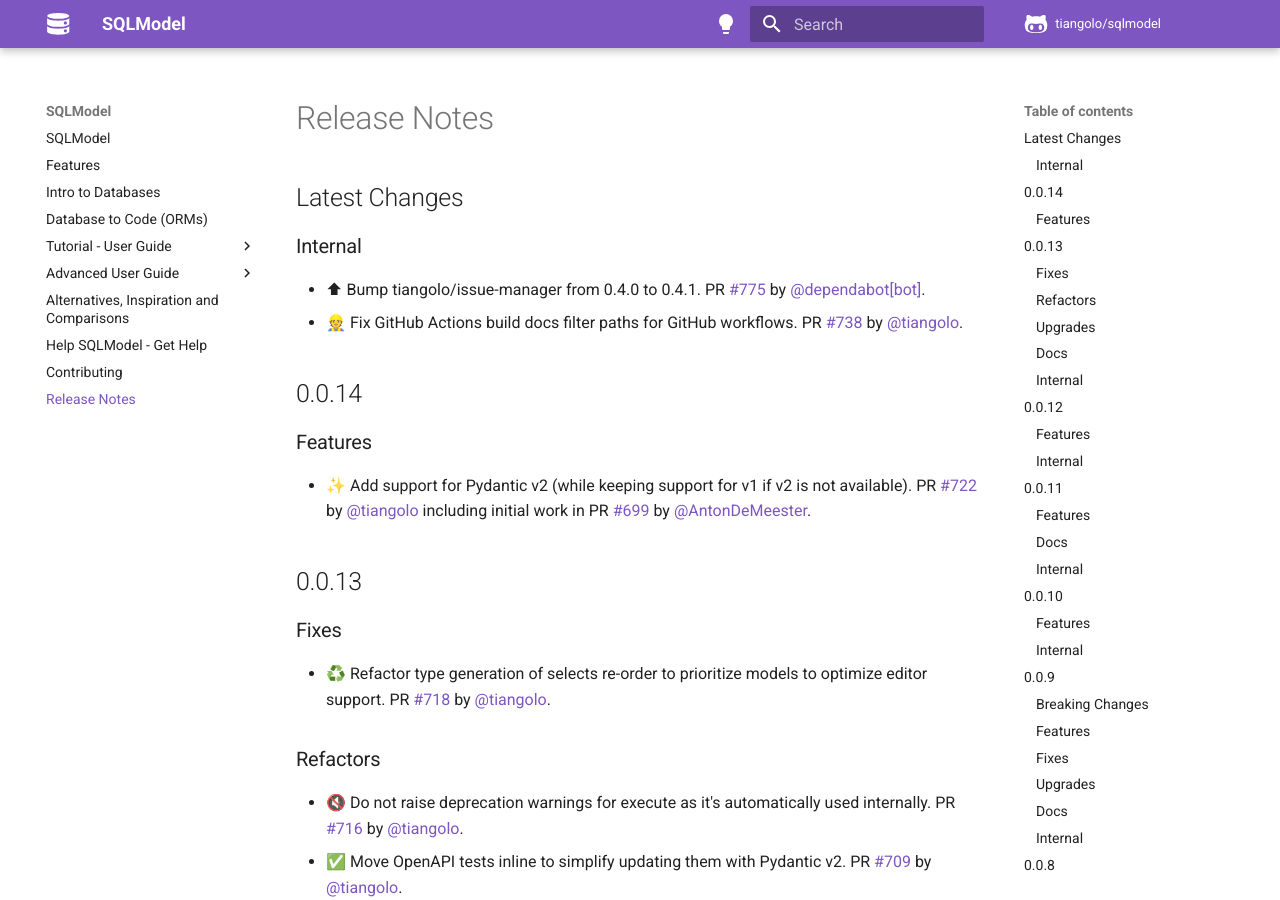
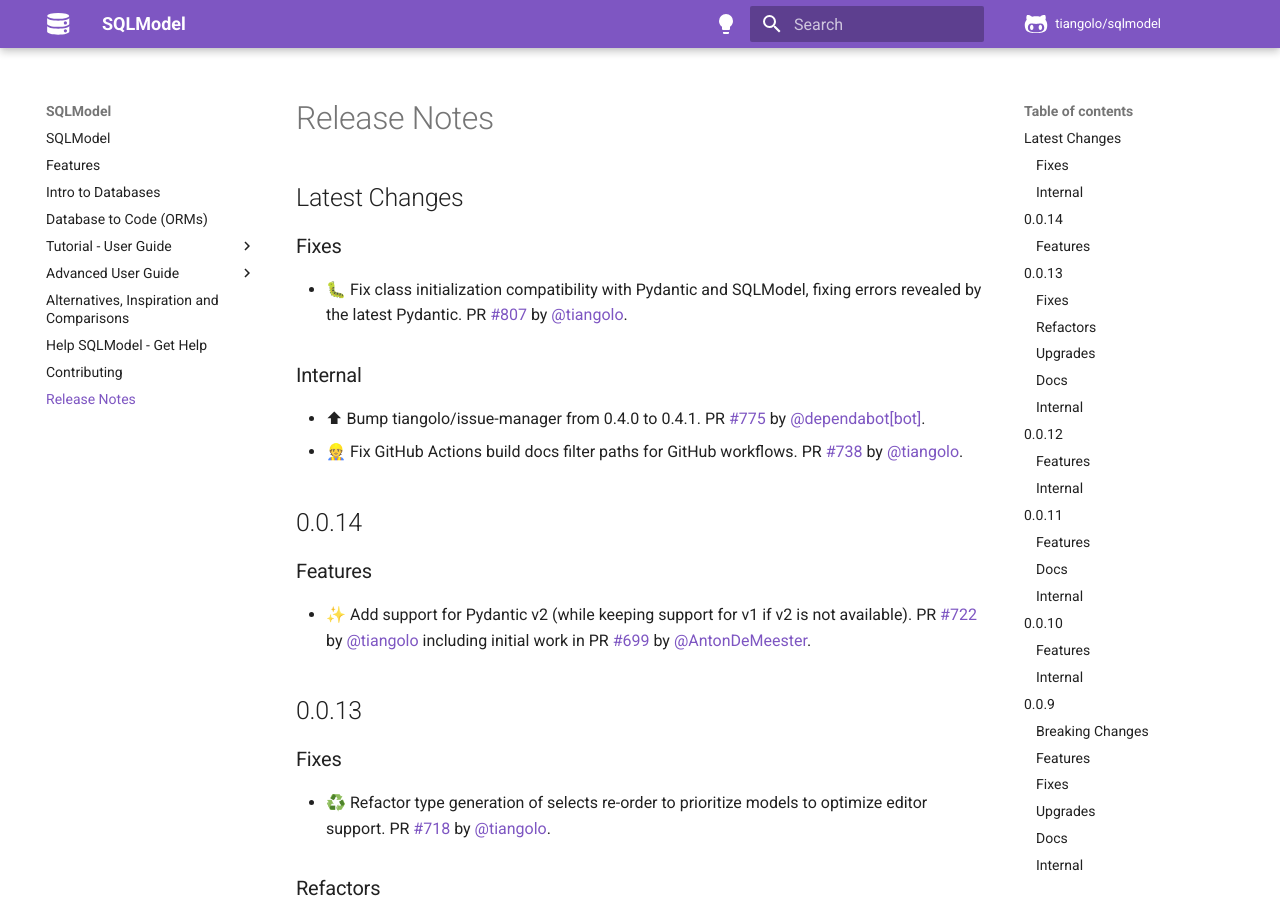
Before and after one commit to sztrakabalint/fastapi-sqlmodel, an MkDocs documentation site: the page built from docs/release-notes.md, in a window 1280 px wide and 900 px high. Built offline with MkDocs 1.6.1 and Material for MkDocs 9.7.7, drawn with Linux system fonts in a browser that asks for light colours; comment, search, counter and statistics services are not loaded.

Commit message:
📝 Update release notes

```diff
--- a/docs/release-notes.md
+++ b/docs/release-notes.md
@@ -1,6 +1,10 @@
 # Release Notes
 
 ## Latest Changes
+
+### Fixes
+
+* 🐛 Fix class initialization compatibility with Pydantic and SQLModel, fixing errors revealed by the latest Pydantic. PR [#807](https://github.com/tiangolo/sqlmodel/pull/807) by [@tiangolo](https://github.com/tiangolo).
 
 ### Internal
 
```
